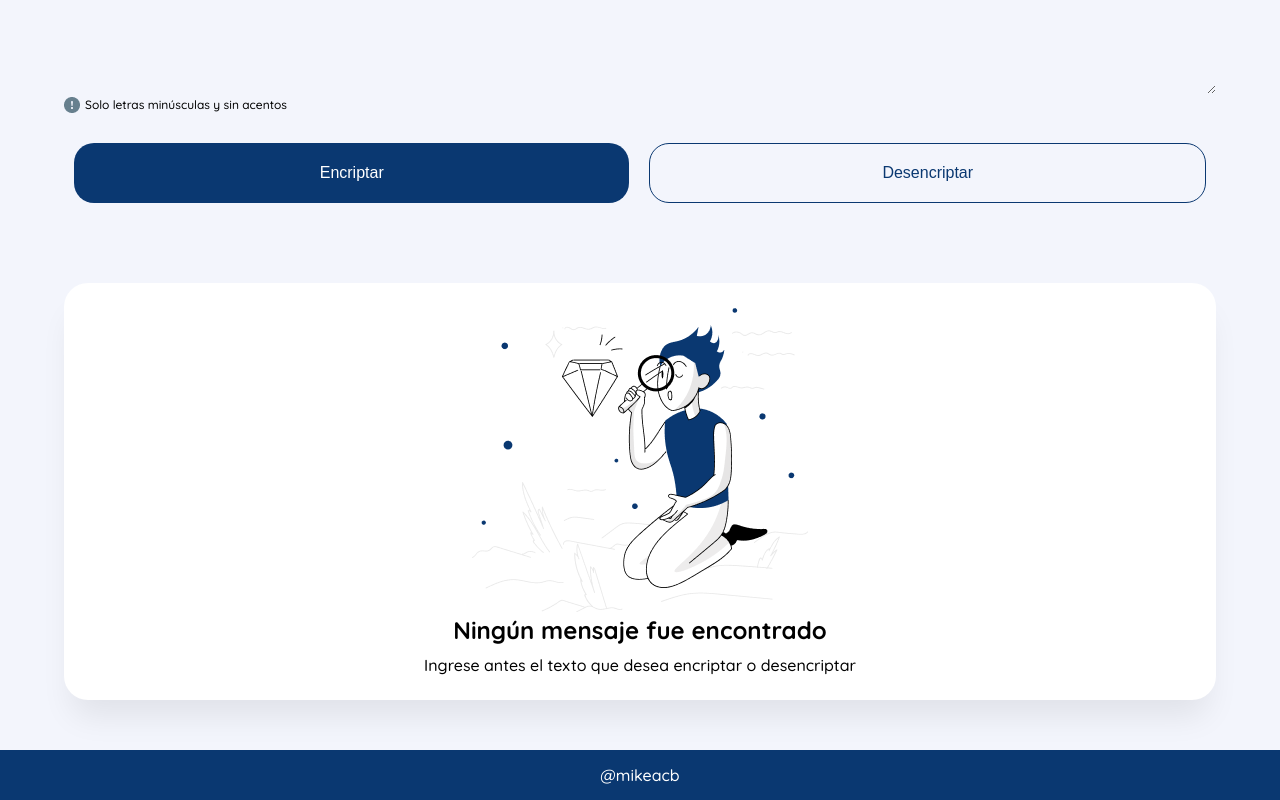
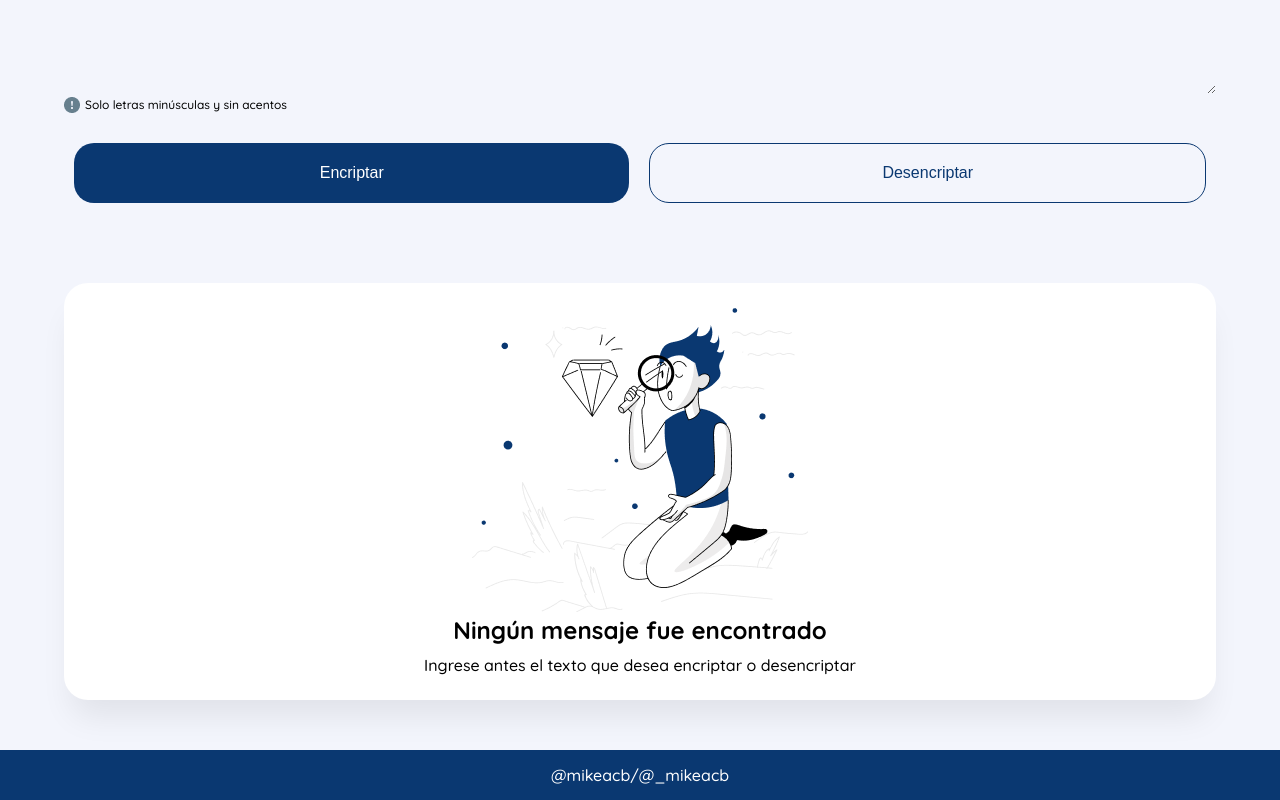
Before and after one commit to mikeacb/mikeacb.github.io, a plain HTML site: page index.html in a window 1280 px wide. Shown: the part 422-1222 px from the top of the page. Drawn offline with Linux system fonts and the light colour scheme.

Commit message:
Corrección de mis datos personales

```diff
--- a/index.html
+++ b/index.html
@@ -44,7 +44,7 @@
         </div>
     </main>
     <foote class="footer">
-        <p>@mikeacb</p>
+        <p>@mikeacb/@_mikeacb</p>
     </footer>
     <script src="index.js"></script>
 </body>
```
